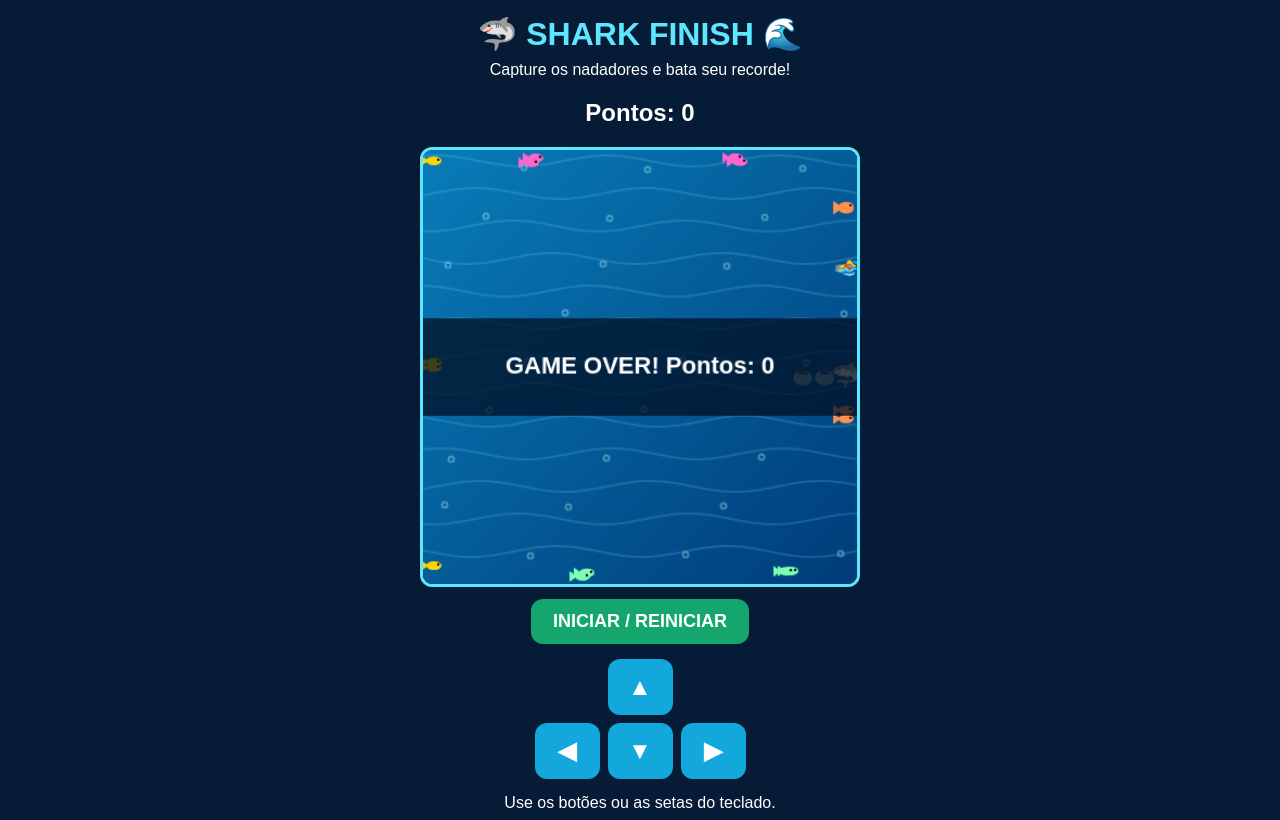
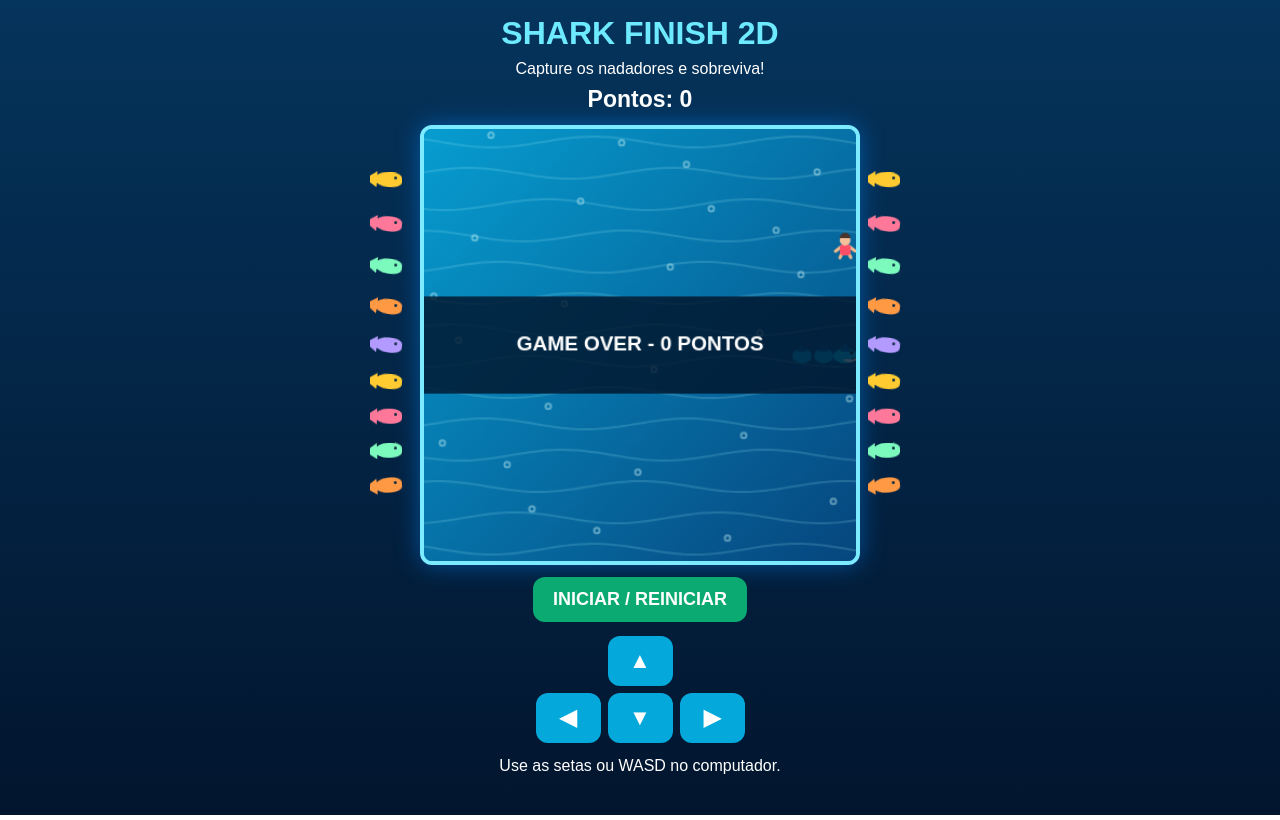
Before and after one commit to Ceboleiro/shark-fish, a plain HTML site: page index.html in a window 1280 px wide. Both pictures are taken after a click on the button "INICIAR / REINICIAR". Drawn offline with Linux system fonts and the light colour scheme.

Commit message:
Refactor index.html for Shark Finish 2D
Updated styling and structure for Shark Finish 2D game. Changed viewport meta, title, and improved layout with new CSS properties.

```diff
--- a/index.html
+++ b/index.html
@@ -3,327 +3,401 @@
 <html lang="pt-BR">
 <head>
 <meta charset="UTF-8">
-<meta name="viewport" content="width=device-width, initial-scale=1">
-<title>Shark Finish</title>
+<meta name="viewport" content="width=device-width,initial-scale=1">
+<title>Shark Finish 2D</title>
 <style>
-* { box-sizing: border-box; }
+* {box-sizing:border-box}
 body {
-  margin: 0;
-  background: #061b36;
-  color: white;
-  font-family: Arial, sans-serif;
-  text-align: center;
+  margin:0;
+  min-height:100vh;
+  background:linear-gradient(#05345c,#02152e);
+  color:white;
+  font-family:Arial,sans-serif;
+  text-align:center;
+  overflow-x:hidden;
 }
-h1 { margin: 15px 0 5px; color: #5ee6ff; }
-p { margin: 8px; }
-canvas {
-  display: block;
-  width: min(94vw, 440px);
-  height: auto;
-  margin: 12px auto;
-  border: 3px solid #5ee6ff;
-  border-radius: 12px;
-  touch-action: none;
+h1 {color:#6eeaff;margin:15px 0 5px}
+p {margin:8px}
+#score {font-size:23px;font-weight:bold}
+.ocean {
+  display:flex;
+  justify-content:center;
+  align-items:center;
+  gap:8px;
+  margin:12px auto;
+}
+#game {
+  width:min(76vw,440px);
+  height:auto;
+  border:4px solid #7ceaff;
+  border-radius:12px;
+  box-shadow:0 0 25px #008cff77;
+  background:#0877b5;
+}
+.decor {
+  width:42px;
+  height:400px;
+  max-height:76vw;
+  position:relative;
+  overflow:hidden;
+}
+.fish {
+  position:absolute;
+  width:27px;
+  height:15px;
+  border-radius:60% 45% 45% 60%;
+  background:var(--c);
+  left:5px;
+  top:var(--y);
+  animation:swim 3s ease-in-out infinite alternate;
+  animation-delay:var(--delay);
+}
+.fish:before {
+  content:"";
+  position:absolute;
+  left:-10px;
+  top:0;
+  border-top:8px solid transparent;
+  border-bottom:8px solid transparent;
+  border-right:12px solid var(--c);
+}
+.fish:after {
+  content:"";
+  position:absolute;
+  width:3px;height:3px;
+  border-radius:50%;
+  background:#102c42;
+  right:5px;top:4px;
+}
+@keyframes swim {
+  from {transform:translateY(-12px) rotate(-8deg)}
+  to {transform:translateY(14px) rotate(8deg)}
 }
 button {
-  background: #12a8dc;
-  color: white;
-  border: none;
-  border-radius: 12px;
-  font-size: 24px;
-  font-weight: bold;
-  padding: 12px 22px;
-  cursor: pointer;
-  touch-action: manipulation;
+  background:#04a8db;
+  color:white;
+  border:0;
+  border-radius:12px;
+  padding:12px 20px;
+  font-size:22px;
+  font-weight:bold;
+  cursor:pointer;
+  touch-action:manipulation;
 }
+#start {background:#0caa73;font-size:18px}
 .controls {
-  display: grid;
-  grid-template-columns: repeat(3, 65px);
-  gap: 8px;
-  justify-content: center;
-  margin: 15px auto;
+  display:grid;
+  grid-template-columns:repeat(3,65px);
+  gap:7px;
+  justify-content:center;
+  margin:14px auto;
 }
-.controls button { padding: 14px 0; }
-#start { font-size: 18px; background: #14a66c; }
+.controls button {padding:12px 0}
 </style>
 </head>
 <body>
 
-<h1>🦈 SHARK FINISH 🌊</h1>
-<p>Capture os nadadores e bata seu recorde!</p>
-<h2 id="score">Pontos: 0</h2>
+<h1>SHARK FINISH 2D</h1>
+<p>Capture os nadadores e sobreviva!</p>
+<div id="score">Pontos: 0</div>
 
+<div class="ocean">
+  <div class="decor" id="leftFish"></div>
   <canvas id="game" width="400" height="400"></canvas>
+  <div class="decor" id="rightFish"></div>
+</div>
 
 <button id="start" onclick="restart()">INICIAR / REINICIAR</button>
 
 <div class="controls">
   <span></span>
-  <button onclick="changeDirection(0,-1)">▲</button>
+  <button onclick="turn(0,-1)">▲</button>
   <span></span>
-  <button onclick="changeDirection(-1,0)">◀</button>
-  <button onclick="changeDirection(0,1)">▼</button>
-  <button onclick="changeDirection(1,0)">▶</button>
+  <button onclick="turn(-1,0)">◀</button>
+  <button onclick="turn(0,1)">▼</button>
+  <button onclick="turn(1,0)">▶</button>
 </div>
-
-<p>Use os botões ou as setas do teclado.</p>
+<p>Use as setas ou WASD no computador.</p>
 
 <script>
-const canvas = document.getElementById("game");
-const ctx = canvas.getContext("2d");
-const scoreText = document.getElementById("score");
+const canvas=document.getElementById("game");
+const ctx=canvas.getContext("2d");
+const scoreEl=document.getElementById("score");
+const cell=20, count=20;
+let shark=[], human=null;
+let dir={x:1,y:0}, next={x:1,y:0};
+let points=0, playing=false, timer=null;
+let message="CLIQUE EM INICIAR";
 
-const size = 20;
-const cells = 20;
+// PEIXES FORA DA AREA DO JOGO
+function decorate(id) {
+  const el=document.getElementById(id);
+  const colors=["#ffcb30","#ff789a","#7cf9bc","#ff9944","#b39aff"];
+  for(let i=0;i<9;i++){
+    const fish=document.createElement("div");
+    fish.className="fish";
+    fish.style.setProperty("--c",colors[i%colors.length]);
+    fish.style.setProperty("--y",(5+i*10)+"%");
+    fish.style.setProperty("--delay",(-i*.4)+"s");
+    el.appendChild(fish);
+  }
+}
+decorate("leftFish");
+decorate("rightFish");
 
-let shark, human, direction, nextDirection;
-let score = 0;
-let playing = false;
-let timer = null;
-let message = "Clique em INICIAR";
-
-function randomHuman() {
-  let pos;
+function randomHuman(){
+  let p;
   do {
-    pos = {
-      x: Math.floor(Math.random() * cells),
-      y: Math.floor(Math.random() * cells)
-    };
-  } while (shark.some(s => s.x === pos.x && s.y === pos.y));
-  return pos;
+    p={x:Math.floor(Math.random()*count),
+       y:Math.floor(Math.random()*count)};
+  } while(shark.some(s=>s.x===p.x&&s.y===p.y));
+  return p;
 }
 
-function restart() {
+function restart(){
   clearInterval(timer);
-  shark = [{x:10,y:10},{x:9,y:10},{x:8,y:10}];
-  direction = {x:1,y:0};
-  nextDirection = {x:1,y:0};
-  score = 0;
-  human = randomHuman();
-  playing = true;
-  message = "";
-  scoreText.textContent = "Pontos: 0";
-  draw();
-  timer = setInterval(update, 145);
+  shark=[{x:10,y:10},{x:9,y:10},{x:8,y:10}];
+  dir={x:1,y:0};
+  next={x:1,y:0};
+  points=0;
+  human=randomHuman();
+  playing=true;
+  message="";
+  scoreEl.textContent="Pontos: 0";
+  timer=setInterval(update,155);
 }
 
-function changeDirection(x,y) {
-  if (!playing) return;
-  if (x === -direction.x && y === -direction.y) return;
-  nextDirection = {x,y};
+function turn(x,y){
+  if(!playing)return;
+  if(x===-dir.x&&y===-dir.y)return;
+  next={x,y};
 }
 
-document.addEventListener("keydown", e => {
-  const keys = {
-    ArrowUp:[0,-1], ArrowDown:[0,1],
-    ArrowLeft:[-1,0], ArrowRight:[1,0],
-    w:[0,-1], s:[0,1], a:[-1,0], d:[1,0]
+document.addEventListener("keydown",e=>{
+  const keys={
+    ArrowUp:[0,-1],ArrowDown:[0,1],
+    ArrowLeft:[-1,0],ArrowRight:[1,0],
+    w:[0,-1],s:[0,1],a:[-1,0],d:[1,0]
   };
-  if (keys[e.key]) {
+  if(keys[e.key]){
     e.preventDefault();
-    changeDirection(...keys[e.key]);
+    turn(...keys[e.key]);
   }
 });
 
-function update() {
-  if (!playing) return;
+function update(){
+  if(!playing)return;
+  dir={...next};
+  const head={x:shark[0].x+dir.x,
+              y:shark[0].y+dir.y};
+  const eating=head.x===human.x&&head.y===human.y;
+  const body=eating?shark:shark.slice(0,-1);
 
-  direction = {...nextDirection};
+  const wall=head.x<0||head.x>=count||
+             head.y<0||head.y>=count;
+  const hit=body.some(s=>s.x===head.x&&s.y===head.y);
 
-  const head = {
-    x: shark[0].x + direction.x,
-    y: shark[0].y + direction.y
-  };
-
-  const eating = head.x === human.x && head.y === human.y;
-  const body = eating ? shark : shark.slice(0,-1);
-
-  const wall = head.x < 0 || head.x >= cells ||
-               head.y < 0 || head.y >= cells;
-
-  const collision = body.some(
-    s => s.x === head.x && s.y === head.y
-  );
-
-  if (wall || collision) {
-    playing = false;
+  if(wall||hit){
+    playing=false;
     clearInterval(timer);
-    message = "GAME OVER! Pontos: " + score;
-    draw();
+    message="GAME OVER - "+points+" PONTOS";
     return;
   }
 
   shark.unshift(head);
-
-  if (eating) {
-    score += 10;
-    scoreText.textContent = "Pontos: " + score;
-    if (shark.length === cells * cells) {
-      playing = false;
+  if(eating){
+    points+=10;
+    scoreEl.textContent="Pontos: "+points;
+    if(shark.length===count*count){
+      playing=false;
       clearInterval(timer);
-      message = "VOCE VENCEU!";
-    } else {
-      human = randomHuman();
+      message="VOCE VENCEU!";
+    }else{
+      human=randomHuman();
     }
-  } else {
+  }else{
     shark.pop();
   }
-
-  draw();
 }
 
-function drawWater() {
-  const gradient = ctx.createLinearGradient(0,0,400,400);
-  gradient.addColorStop(0,"#087db9");
-  gradient.addColorStop(1,"#003c79");
-  ctx.fillStyle = gradient;
+// FUNDO DE AGUA ANIMADA
+function water(){
+  const g=ctx.createLinearGradient(0,0,400,400);
+  g.addColorStop(0,"#079dd0");
+  g.addColorStop(1,"#06467e");
+  ctx.fillStyle=g;
   ctx.fillRect(0,0,400,400);
 
-  const t = Date.now() / 700;
-
-  for (let y=10; y<400; y+=30) {
+  const t=Date.now()/850;
+  for(let y=12;y<400;y+=29){
     ctx.beginPath();
-    ctx.strokeStyle = "rgba(120,230,255,0.18)";
-    ctx.lineWidth = 2;
-
-    for (let x=0; x<=400; x+=5) {
-      const yy = y + Math.sin(x/25+t+y)*5;
-      if (x===0) ctx.moveTo(x,yy);
+    ctx.strokeStyle="rgba(170,245,255,.17)";
+    ctx.lineWidth=2;
+    for(let x=0;x<=400;x+=5){
+      const yy=y+Math.sin(x/30+t+y)*5;
+      if(x===0)ctx.moveTo(x,yy);
       else ctx.lineTo(x,yy);
     }
     ctx.stroke();
   }
 
-  for (let i=0; i<25; i++) {
-    const x = (i*73+20)%400;
-    const y = ((i*89-Date.now()/40)%400+400)%400;
+  for(let i=0;i<25;i++){
+    const x=(i*83+17)%400;
+    const y=((i*61-Date.now()/45)%400+400)%400;
     ctx.beginPath();
     ctx.arc(x,y,2.5,0,Math.PI*2);
-    ctx.strokeStyle = "rgba(200,250,255,0.35)";
+    ctx.strokeStyle="rgba(220,255,255,.4)";
     ctx.stroke();
   }
 }
 
-function drawFishDecorations() {
-  const time = Date.now() / 900;
-  const colors = [
-    "#FFD700",
-    "#FF914D",
-    "#FF66CC",
-    "#7CFFB2"
-  ];
+// HUMANO DESENHADO EM 2D
+function drawHuman(){
+  if(!human)return;
+  const x=human.x*cell+10;
+  const y=human.y*cell+10;
 
-  for (let i = 0; i < 16; i++) {
-    const side = i % 4;
-    const offset = (i * 47) % 380 + 10;
+  ctx.save();
+  ctx.translate(x,y);
+  ctx.rotate(Math.sin(Date.now()/300)*.12);
+  ctx.lineCap="round";
 
-    let x, y;
+  // Bracos
+  ctx.strokeStyle="#f0b98d";
+  ctx.lineWidth=3;
+  ctx.beginPath();
+  ctx.moveTo(-4,-1);ctx.lineTo(-9,3);
+  ctx.moveTo(4,-1);ctx.lineTo(9,3);
+  ctx.stroke();
 
-    if (side === 0) {
-      x = 10;
-      y = offset;
-    } else if (side === 1) {
-      x = 390;
-      y = offset;
-    } else if (side === 2) {
-      x = offset;
-      y = 10;
-    } else {
-      x = offset;
-      y = 390;
+  // Pernas
+  ctx.beginPath();
+  ctx.moveTo(-3,5);ctx.lineTo(-5,9);
+  ctx.moveTo(3,5);ctx.lineTo(5,9);
+  ctx.stroke();
+
+  // Roupa vermelha
+  ctx.fillStyle="#ff4e68";
+  ctx.beginPath();
+  ctx.roundRect(-5,-3,10,10,3);
+  ctx.fill();
+
+  // Cabeca
+  ctx.fillStyle="#f4c19a";
+  ctx.beginPath();
+  ctx.arc(0,-7,5,0,Math.PI*2);
+  ctx.fill();
+
+  // Cabelo
+  ctx.fillStyle="#49352c";
+  ctx.beginPath();
+  ctx.arc(0,-9,5,Math.PI,2*Math.PI);
+  ctx.fill();
+
+  ctx.restore();
 }
 
+// TUBARAO DESENHADO EM 2D
+function drawShark(){
+  shark.forEach((s,i)=>{
+    const x=s.x*cell+10;
+    const y=s.y*cell+10;
+
     ctx.save();
-    ctx.translate(x, y + Math.sin(time + i) * 3);
-    ctx.fillStyle = colors[i % colors.length];
+    ctx.translate(x,y);
 
-    // Corpo do peixe
+    if(i===0){
+      const angle=Math.atan2(dir.y,dir.x);
+      ctx.rotate(angle);
+
+      // Cauda
+      ctx.fillStyle="#0074b9";
       ctx.beginPath();
-    ctx.ellipse(0, 0, 7, 4, 0, 0, Math.PI * 2);
+      ctx.moveTo(-7,0);
+      ctx.lineTo(-13,-9);
+      ctx.lineTo(-12,0);
+      ctx.lineTo(-13,9);
+      ctx.closePath();
       ctx.fill();
 
-    // Cauda
+      // Corpo azul eletrico
+      ctx.fillStyle="#00d9ff";
       ctx.beginPath();
-    ctx.moveTo(-5, 0);
-    ctx.lineTo(-12, -5);
-    ctx.lineTo(-12, 5);
+      ctx.ellipse(0,0,11,7,0,0,Math.PI*2);
+      ctx.fill();
+
+      // Barriga
+      ctx.fillStyle="#e8faff";
+      ctx.beginPath();
+      ctx.ellipse(4,3,6,3,0,0,Math.PI);
+      ctx.fill();
+
+      // Barbatana dorsal
+      ctx.fillStyle="#0079c7";
+      ctx.beginPath();
+      ctx.moveTo(-5,-4);
+      ctx.lineTo(0,-13);
+      ctx.lineTo(5,-4);
       ctx.closePath();
       ctx.fill();
 
       // Olho
-    ctx.fillStyle = "#111111";
+      ctx.fillStyle="#09263b";
       ctx.beginPath();
-    ctx.arc(4, -1, 1.2, 0, Math.PI * 2);
+      ctx.arc(6,-3,1.7,0,Math.PI*2);
       ctx.fill();
 
-    ctx.restore();
-  }
+      // Boca e dentes
+      ctx.strokeStyle="#12364b";
+      ctx.lineWidth=1.3;
+      ctx.beginPath();
+      ctx.moveTo(6,3);ctx.lineTo(11,2);
+      ctx.stroke();
+
+      ctx.fillStyle="white";
+      ctx.beginPath();
+      ctx.moveTo(7,3);ctx.lineTo(9,5);
+      ctx.lineTo(10,2);
+      ctx.fill();
+
+    }else{
+      // Corpo que cresce
+      ctx.fillStyle="#00b9ee";
+      ctx.beginPath();
+      ctx.ellipse(0,0,9,7,0,0,Math.PI*2);
+      ctx.fill();
+
+      ctx.fillStyle="#006fb2";
+      ctx.beginPath();
+      ctx.moveTo(-5,-4);
+      ctx.lineTo(0,-11);
+      ctx.lineTo(5,-4);
+      ctx.closePath();
+      ctx.fill();
     }
 
-function drawHuman() {
-  const x = human.x*size+10;
-  const y = human.y*size+10;
-
-  ctx.font = "19px Arial";
-  ctx.textAlign = "center";
-  ctx.textBaseline = "middle";
-  ctx.fillText("🏊",x,y);
-}
-
-function drawShark() {
-  shark.forEach((part,i) => {
-    const x = part.x*size+10;
-    const y = part.y*size+10;
-
-    if (i===0) {
-      ctx.save();
-      ctx.translate(x,y);
-      const angle = Math.atan2(direction.y,direction.x);
-      ctx.rotate(angle);
-      ctx.font = "23px Arial";
-      ctx.textAlign = "center";
-      ctx.textBaseline = "middle";
-      ctx.fillText("🦈",0,0);
     ctx.restore();
-    } else {
-      ctx.fillStyle = "#779bad";
-      ctx.beginPath();
-      ctx.ellipse(x,y,9,7,0,0,Math.PI*2);
-      ctx.fill();
-
-      ctx.fillStyle = "#2a526c";
-      ctx.beginPath();
-      ctx.moveTo(x-5,y-3);
-      ctx.lineTo(x,y-12);
-      ctx.lineTo(x+5,y-3);
-      ctx.fill();
-    }
   });
 }
 
-function draw() {
-  drawWater();
-  drawFishDecorations();
-  if (human) drawHuman();
-  if (shark) drawShark();
+function draw(){
+  water();
+  drawHuman();
+  drawShark();
 
-  if (!playing && message) {
-    ctx.fillStyle = "rgba(0,15,35,0.75)";
+  if(!playing&&message){
+    ctx.fillStyle="rgba(0,18,40,.8)";
     ctx.fillRect(0,155,400,90);
-    ctx.fillStyle = "white";
-    ctx.font = "bold 22px Arial";
-    ctx.textAlign = "center";
-    ctx.textBaseline = "middle";
+    ctx.fillStyle="white";
+    ctx.textAlign="center";
+    ctx.textBaseline="middle";
+    ctx.font="bold 19px Arial";
     ctx.fillText(message,200,200);
   }
+
+  requestAnimationFrame(draw);
 }
-
-function animate() {
 draw();
-  requestAnimationFrame(animate);
-}
-
-animate();
 </script>
 </body>
 </html>
```
Lines whose indentation alone changed are shown as unchanged.
